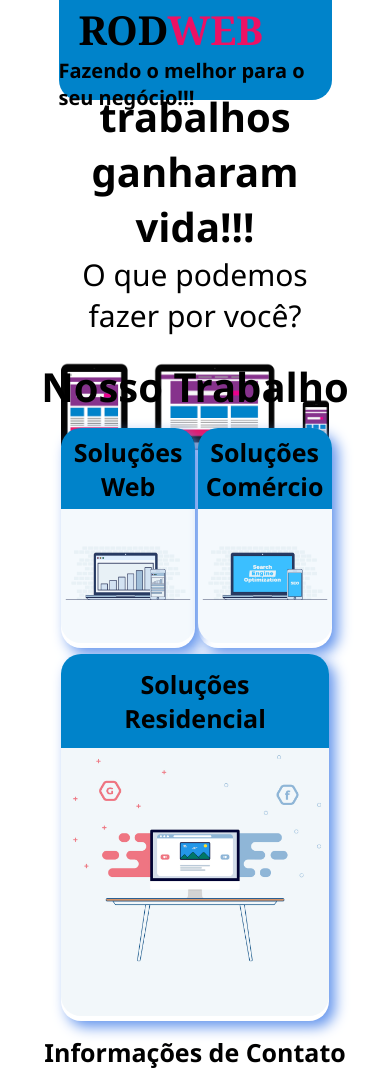
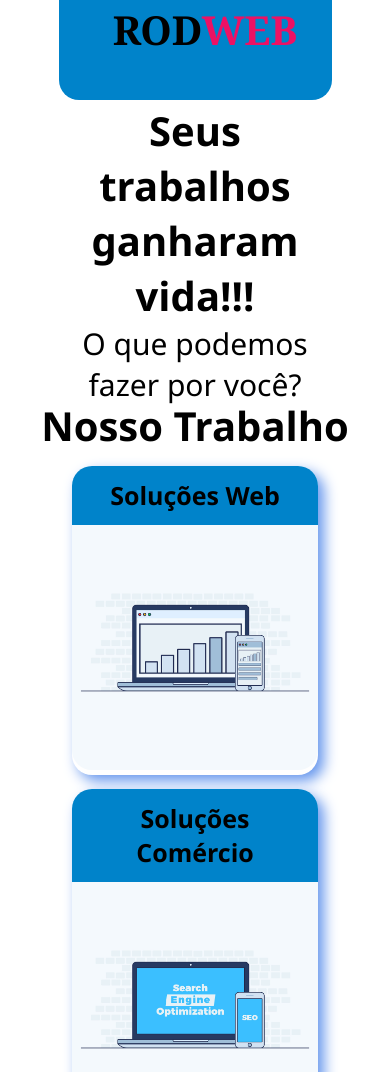
Before and after one commit to rodrigo-nasc/site3, a plain HTML site: page index.html in a window 390 px wide. Shown: the top 1072 px of the page. Drawn offline with Linux system fonts and the light colour scheme.

Commit message:
adicionando arquivos

```diff
--- a/index.html
+++ b/index.html
@@ -6,6 +6,7 @@
     <meta name="viewport" content="width=device-width, initial-scale=1.0">
     <title>Projeto 2</title>
     <link rel="stylesheet" href="/style.css">
+    <link rel="stylesheet" href="/styles.css">
 </head>
 <body>
 <header>
--- /dev/null
+++ b/styles.css
@@ -0,0 +1,43 @@
+@media screen and (max-width:985px){
+
+   header p{
+    display: none;
+   }
+
+   header{
+    display: block;
+    text-align: center;
+   }
+
+    section{
+    display: block;
+    padding-top: 100px;
+   }
+
+   main{
+    display: block;
+   }
+
+   h2{
+    padding-top: 15%
+   }
+
+   .card1, .card2, .card3{
+    margin: 5%;
+   }
+
+}
+
+@media screen and (max-width:467px) and (min-width:0px){
+    section img{
+        display: none;
+    }
+
+    h2{
+        padding-top: 20%;
+    }
+
+    section{
+        margin-bottom: 5%;
+    }
+}
```
